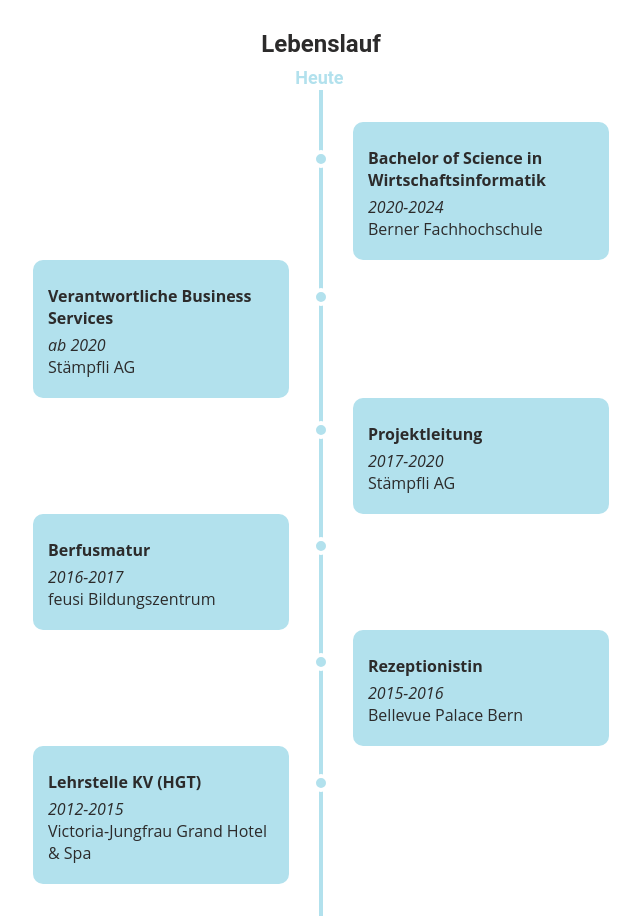
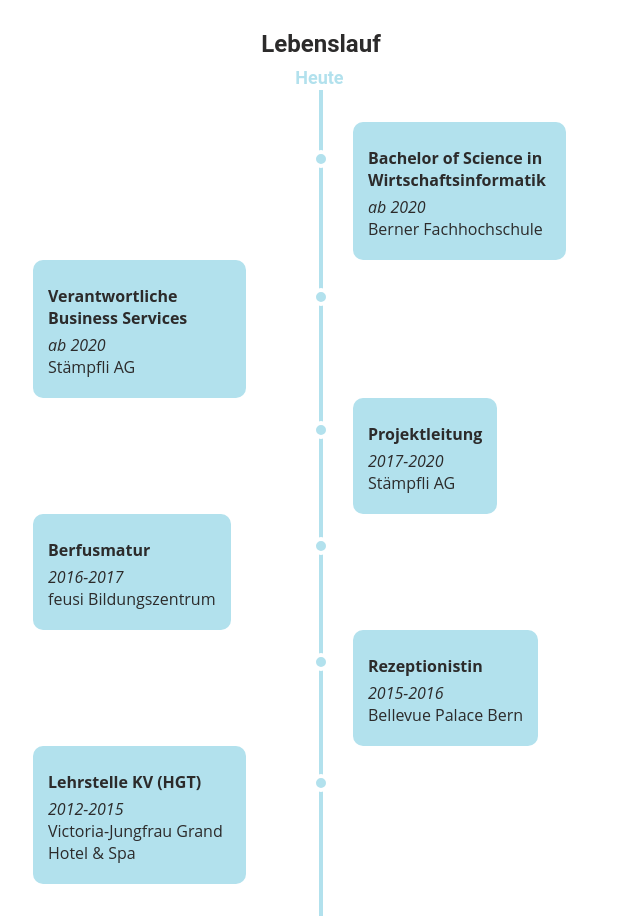
Before and after one commit to Tylyty/Portfolio, a plain HTML site: page docs/index.html in a window 1280 px wide. Shown: the part 2480-3396 px from the top of the page, without its empty margins (319-959 px from the left). Drawn offline with nearby package versions, Linux system fonts and the light colour scheme; no server answers.

Commit message:
fixed max-width of cv-container-content

```diff
--- a/docs/cv.css
+++ b/docs/cv.css
@@ -88,7 +88,11 @@
 }
 
 .cv-text {
-  max-width: 35ch;
+  max-width: 20ch;
+}
+
+.timeline h4 {
+  max-width: 20ch;
 }
 
 /* Media queries - Responsive timeline on screens larger than 768px wide */
@@ -158,6 +162,14 @@
     background-color: #b2e1ed;
     position: relative;
     border-radius: 10px;
-    max-width: 230px;
+    max-width: fit-content;
+  }
+
+  .cv-text {
+    max-width: 20ch;
+  }
+
+  .cv-container-content h4 {
+    max-width: 20ch;
   }
 }
--- a/docs/index.html
+++ b/docs/index.html
@@ -218,7 +218,7 @@
                     <div class="cv-container right">
                         <div class="cv-container-content">
                             <h4> Bachelor of Science in Wirtschaftsinformatik</h4>
-                            <div class="cv-text"><i>2020-2024</i><br>
+                            <div class="cv-text"><i>ab 2020</i><br>
                                 <div>Berner Fachhochschule</div>
                             </div>
                         </div>
```
